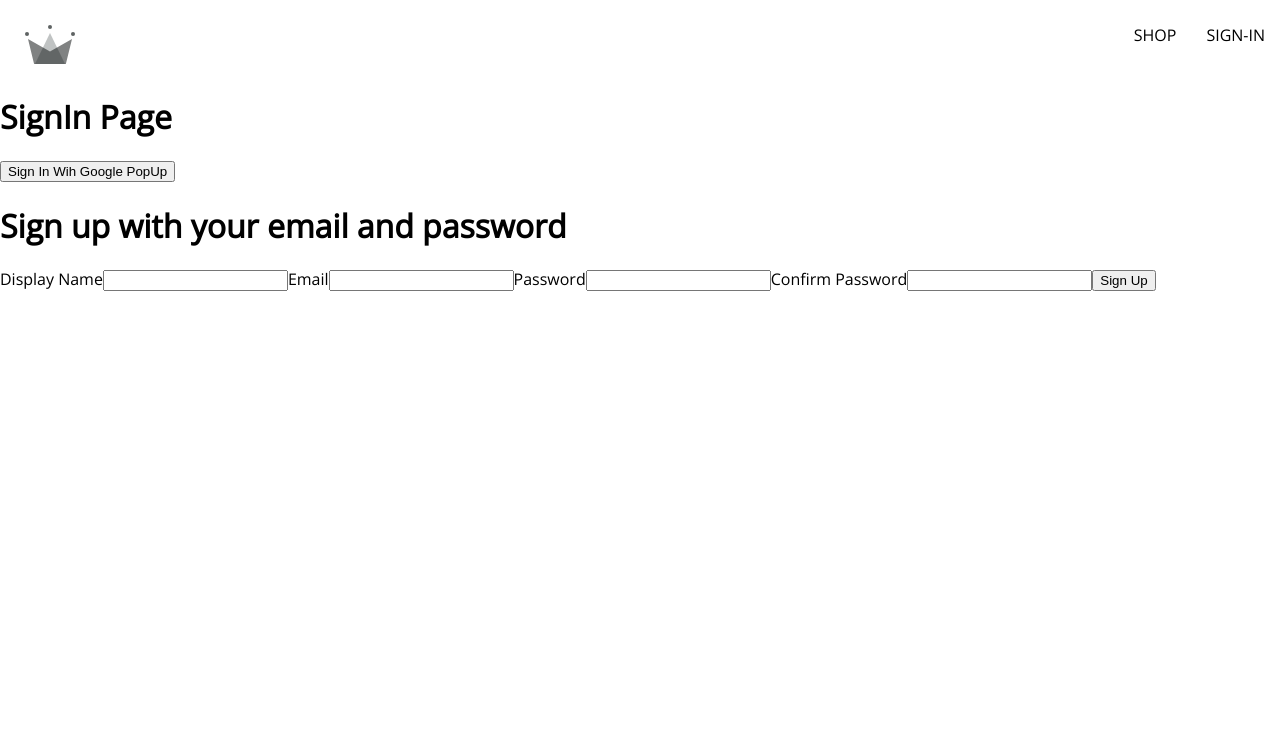
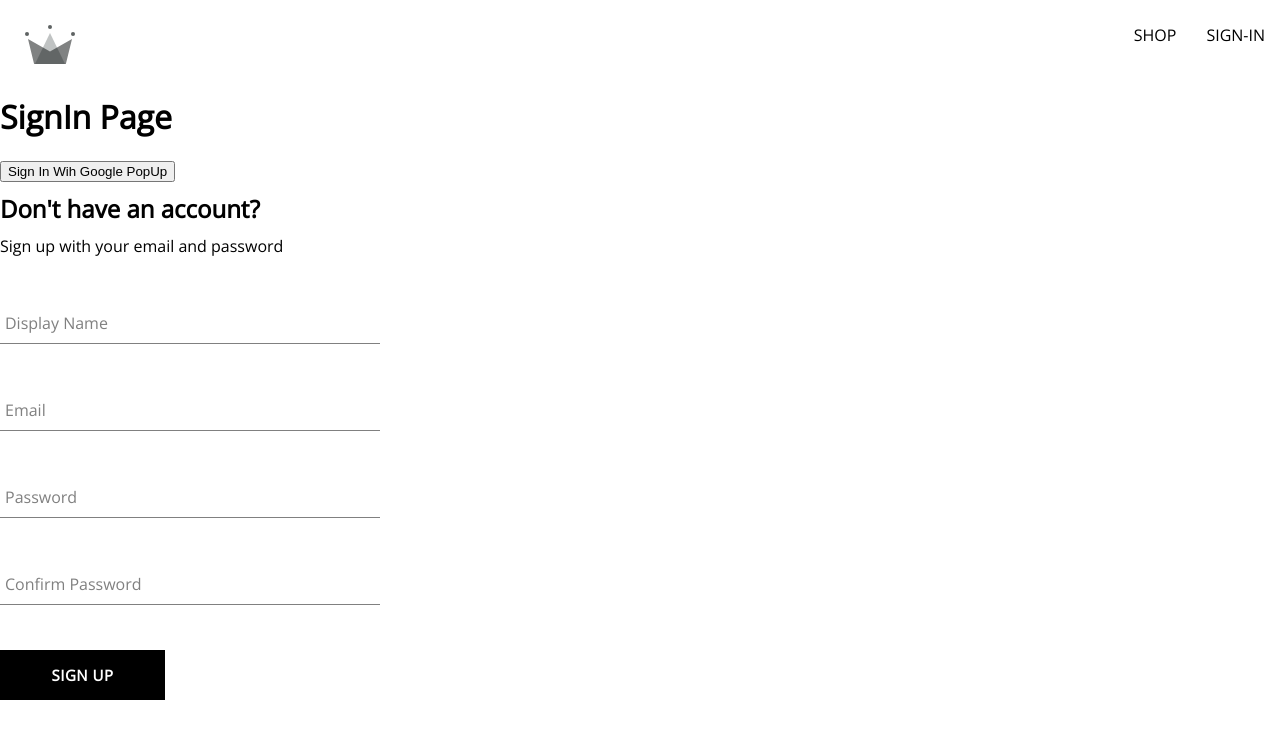
Before and after one commit to mpavlov-cmd/crwn-clothing, a React (Create React App) app: page /sign-in in a window 1280 px wide. Shown: the top 738 px of the page. Built offline with nearby package versions, Linux system fonts and the light colour scheme.

Commit message:
Input and Button components

```diff
--- /dev/null
+++ b/src/components/button/button.component.jsx
@@ -0,0 +1,30 @@
+import './button.styles.scss';
+
+/*
+default
+
+inverted
+
+google sign-in
+ */
+
+const BUTTON_TYPE_CLASSES = {
+    google: 'google-sign-in',
+    inverted: 'inverted'
+}
+
+const Button = ({children, buttonType, ...otherProps}) => {
+
+    const buttonTypeClass = BUTTON_TYPE_CLASSES[buttonType];
+
+    return (
+        <button
+            className={'button-container ' + buttonTypeClass}
+            {...otherProps}
+        >
+            {children}
+        </button>
+    )
+}
+
+export default Button;
--- /dev/null
+++ b/src/components/button/button.styles.scss
@@ -0,0 +1,46 @@
+.button-container {
+  min-width: 165px;
+  width: auto;
+  height: 50px;
+  letter-spacing: 0.5px;
+  line-height: 50px;
+  padding: 0 35px 0 35px;
+  font-size: 15px;
+  background-color: black;
+  color: white;
+  text-transform: uppercase;
+  font-family: 'Open Sans', sans-serif;
+  font-weight: bolder;
+  border: none;
+  cursor: pointer;
+  display: flex;
+  justify-content: center;
+
+  &:hover {
+    background-color: white;
+    color: black;
+    border: 1px solid black;
+  }
+
+  &.google-sign-in {
+    background-color: #4285f4;
+    color: white;
+
+    &:hover {
+      background-color: #357ae8;
+      border: none;
+    }
+  }
+
+  &.inverted {
+    background-color: white;
+    color: black;
+    border: 1px solid black;
+
+    &:hover {
+      background-color: black;
+      color: white;
+      border: none;
+    }
+  }
+}
--- /dev/null
+++ b/src/components/form-input/form-input.component.jsx
@@ -0,0 +1,19 @@
+import './form-input.styles.scss';
+
+const FormInput = ({label, ...otherProps}) => {
+
+    const labelClass = otherProps.value.length ? 'shrink' : '';
+
+    return (
+        <div className='group'>
+            <input className='form-input' {...otherProps}/>
+            {/*Will render only if label exists*/}
+            {label && (
+                <label className={labelClass + ' form-input-label'}>{label}</label>
+            )}
+        </div>
+    )
+
+}
+
+export default FormInput;
--- /dev/null
+++ b/src/components/form-input/form-input.styles.scss
@@ -0,0 +1,53 @@
+$sub-color: grey;
+$main-color: black;
+
+@mixin shrinkLabel {
+  top: -14px;
+  font-size: 12px;
+  color: $main-color;
+}
+
+.group {
+  position: relative;
+  margin: 45px 0;
+
+  .form-input {
+    background: white none;
+    color: $sub-color;
+    font-size: 18px;
+    padding: 10px 10px 10px 5px;
+    display: block;
+    width: 100%;
+    border: none;
+    border-radius: 0;
+    border-bottom: 1px solid $sub-color;
+    margin: 25px 0;
+
+    &:focus {
+      outline: none;
+    }
+
+    &:focus ~ .form-input-label {
+      @include shrinkLabel();
+    }
+  }
+
+  input[type='password'] {
+    letter-spacing: 0.3em;
+  }
+
+  .form-input-label {
+    color: $sub-color;
+    font-size: 16px;
+    font-weight: normal;
+    position: absolute;
+    pointer-events: none;
+    left: 5px;
+    top: 10px;
+    transition: 300ms ease all;
+
+    &.shrink {
+      @include shrinkLabel();
+    }
+  }
+}
--- a/src/components/sign-up-form/sign-up-form.component.jsx
+++ b/src/components/sign-up-form/sign-up-form.component.jsx
@@ -1,5 +1,8 @@
 import {useState} from "react";
 import {fireBaseAuth, fireStoreRepo} from "../../utils/firebase/firebase.utils";
+import FormInput from "../form-input/form-input.component";
+import './sign-up-form.styles.scss'
+import Button from "../button/button.component";
 
 const defaultFormFields = {
     displayName: '',
@@ -51,38 +54,41 @@
     };
 
     return (
-        <div>
-            <h1>Sign up with your email and password</h1>
+        <div className='sign-up-container'>
+            <h2>Don't have an account?</h2>
+            <span>Sign up with your email and password</span>
             <form onSubmit={handleSubmit}>
-                <label>Display Name</label>
-                <input required
-                       type='text'
-                       name='displayName'
-                       value={displayName}
-                       onChange={handleChange}
+                <FormInput
+                    label='Display Name'
+                    type='text'
+                    name='displayName'
+                    value={displayName}
+                    onChange={handleChange}
                 />
-                <label>Email</label>
-                <input required
+                <FormInput
+                       label='Email'
+                       required
                        type='email'
                        name='email'
                        value={email}
                        onChange={handleChange}
                 />
-                <label>Password</label>
-                <input required
+                <FormInput
+                       label='Password'
+                       required
                        type='password'
                        name='password'
                        value={password}
                        onChange={handleChange}
                 />
-                <label>Confirm Password</label>
-                <input required
+                <FormInput required
+                       label='Confirm Password'
                        type='password'
                        name='confirmPassword'
                        value={confirmPassword}
                        onChange={handleChange}
                 />
-                <button type='submit'>Sign Up</button>
+                <Button type='submit'>Sign Up</Button>
             </form>
         </div>
     )
--- /dev/null
+++ b/src/components/sign-up-form/sign-up-form.styles.scss
@@ -0,0 +1,9 @@
+.sign-up-container {
+  display: flex;
+  flex-direction: column;
+  width: 380px;
+
+  h2 {
+    margin: 10px 0;
+  }
+}
```
